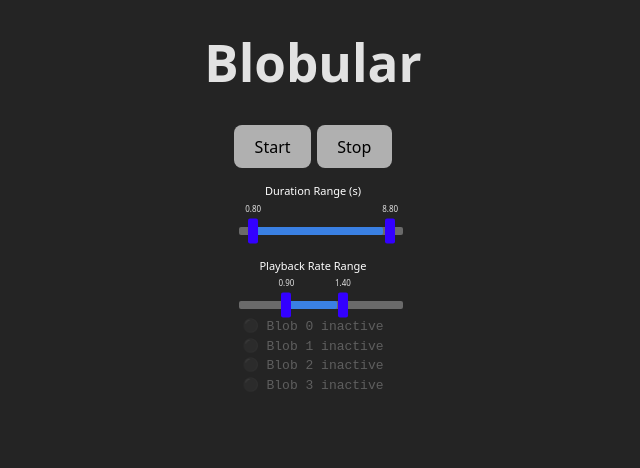
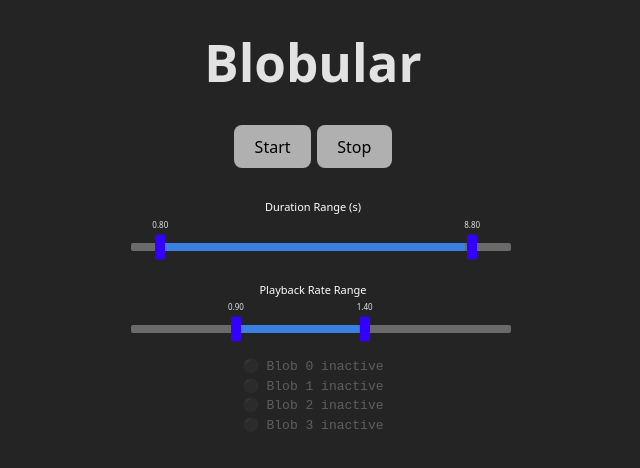
Before and after one commit to thinknoise/blobular, a React (Vite) app: page / in a window 1280 px wide. Shown: the top 468 px of the page, without its empty margins (327-967 px from the left). Built offline with nearby package versions, Linux system fonts and the light colour scheme.

Commit message:
clicks mitigated

```diff
--- a/src/components/AudioBlobularPlayer/playBlobAtTime.ts
+++ b/src/components/AudioBlobularPlayer/playBlobAtTime.ts
@@ -2,7 +2,7 @@ export const playBlobAtTime = (
   ctx: AudioContext,
   buffer: AudioBuffer,
   time: number,
-  duration: number,
+  duration: number, // desired slice length in buffer-time
   playbackRate: number,
   gain: number,
   compressor: DynamicsCompressorNode
@@ -12,20 +12,34 @@ export const playBlobAtTime = (
   source.playbackRate.value = playbackRate;
 
   const gainNode = ctx.createGain();
-  gainNode.gain.setValueAtTime(0, time);
+  const epsilon = 0.0001;
+
+  // Real-world duration = requested duration ÷ speed
+  const actualPlayTime = duration / playbackRate;
+
+  // Use up to 5ms, or half the actual play time, for fades
+  const fadeTime = Math.min(0.5, actualPlayTime / 2);
+
+  // Clear any old automation
+  gainNode.gain.cancelScheduledValues(time);
+
+  // 1) Fade-in from epsilon → gain over fadeTime
+  gainNode.gain.setValueAtTime(epsilon, time);
+  gainNode.gain.exponentialRampToValueAtTime(gain, time + fadeTime);
+
+  // 2) Release start and fade-out back to epsilon
+  const releaseStart = time + actualPlayTime - fadeTime;
+  gainNode.gain.setValueAtTime(gain, releaseStart);
+  gainNode.gain.exponentialRampToValueAtTime(epsilon, time + actualPlayTime);
 
   source.connect(gainNode);
-  gainNode.connect(compressor); // ✅ route to compressor instead of ctx.destination
+  gainNode.connect(compressor);
 
-  const fadeDuration = 0.3;
+  // schedule playback of buffer slice (duration is buffer-time)
   const maxOffset = Math.max(0, buffer.duration - duration);
   const randomOffset = Math.random() * maxOffset;
-
-  gainNode.gain.linearRampToValueAtTime(gain, time + fadeDuration);
-  gainNode.gain.setValueAtTime(gain, time + duration - fadeDuration);
-  gainNode.gain.linearRampToValueAtTime(0, time + duration);
-
   source.start(time, randomOffset, duration);
+  // no explicit stop: source auto-stops after playing the buffer slice
 
   source.onended = () => {
     source.disconnect();
--- /dev/null
+++ b/src/components/BlobDisplay/BlobControls.css
@@ -0,0 +1,8 @@
+.blob-controls {
+  display: flex;
+  flex-direction: column;
+  gap: 8px;
+  padding: 16px 0;
+  width: 380px;
+  margin: 0 auto;
+}
--- a/src/components/BlobDisplay/BlobControls.tsx
+++ b/src/components/BlobDisplay/BlobControls.tsx
@@ -1,4 +1,5 @@
 import BlobRangeSlider from "./BlobRangeSlider";
+import "./BlobControls.css";
 
 const BlobControls = ({
   durationRange,
```
